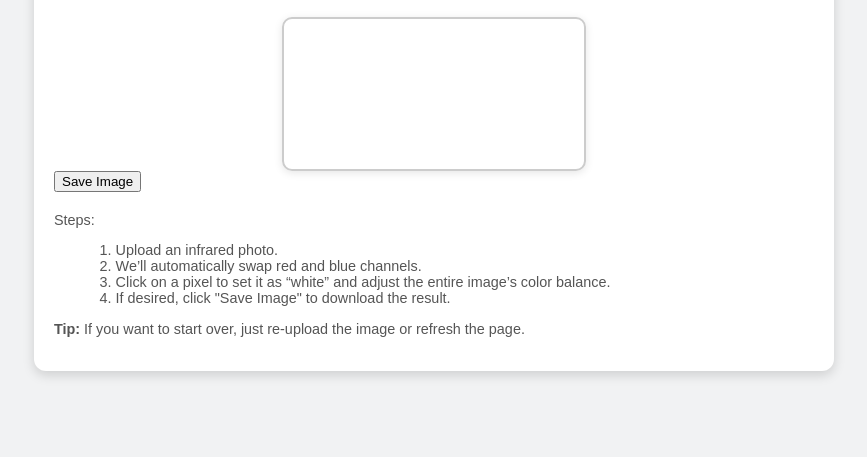
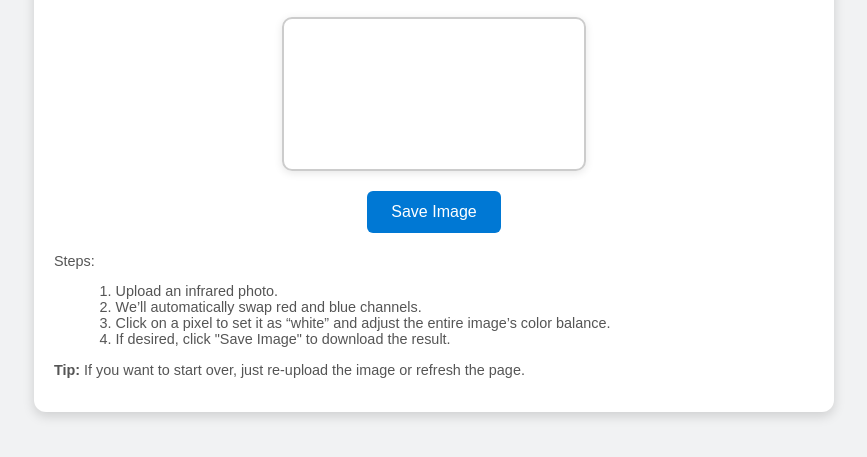
Before and after one commit to Banks-J/InfraredPhotoEditor, a plain HTML site: page index.html in a window 1280 px wide. Shown: the part 169-626 px from the top of the page, without its empty margins (206-1073 px from the left). Drawn offline with Linux system fonts and the light colour scheme.

Commit message:
Update style.css

```diff
--- a/style.css
+++ b/style.css
@@ -3,7 +3,6 @@
   box-sizing: border-box;
 }
 
-/* Body background with a simple subtle color */
 body {
   margin: 0;
   padding: 0;
@@ -11,7 +10,6 @@ body {
   background: #f1f2f3; /* Light gray background */
 }
 
-/* Main container with a card-like style */
 .container {
   background: #ffffff;
   max-width: 800px;
@@ -21,7 +19,6 @@ body {
   box-shadow: 0 4px 12px rgba(0, 0, 0, 0.15);
 }
 
-/* Heading style */
 h1 {
   margin-top: 0;
   margin-bottom: 20px;
@@ -29,7 +26,6 @@ h1 {
   text-align: center;
 }
 
-/* Style the file input */
 #fileInput {
   display: block;
   width: 100%;
@@ -47,7 +43,7 @@ h1 {
   background: #f0f0f0;
 }
 
-/* Canvas styling */
+/* Center the canvas and add some nice styling */
 canvas {
   display: block;
   margin: 0 auto;
@@ -59,7 +55,24 @@ canvas {
   box-shadow: 0 2px 8px rgba(0, 0, 0, 0.1);
 }
 
-/* Note / Instructions section */
+/* Save button styling */
+#saveBtn {
+  display: block;
+  margin: 20px auto;
+  padding: 12px 24px;
+  border: none;
+  border-radius: 6px;
+  background-color: #0078d4;
+  color: #ffffff;
+  font-size: 1rem;
+  cursor: pointer;
+  transition: background-color 0.3s ease;
+}
+
+#saveBtn:hover {
+  background-color: #005fa3;
+}
+
 .note {
   margin-top: 20px;
   font-size: 0.9em;
```
